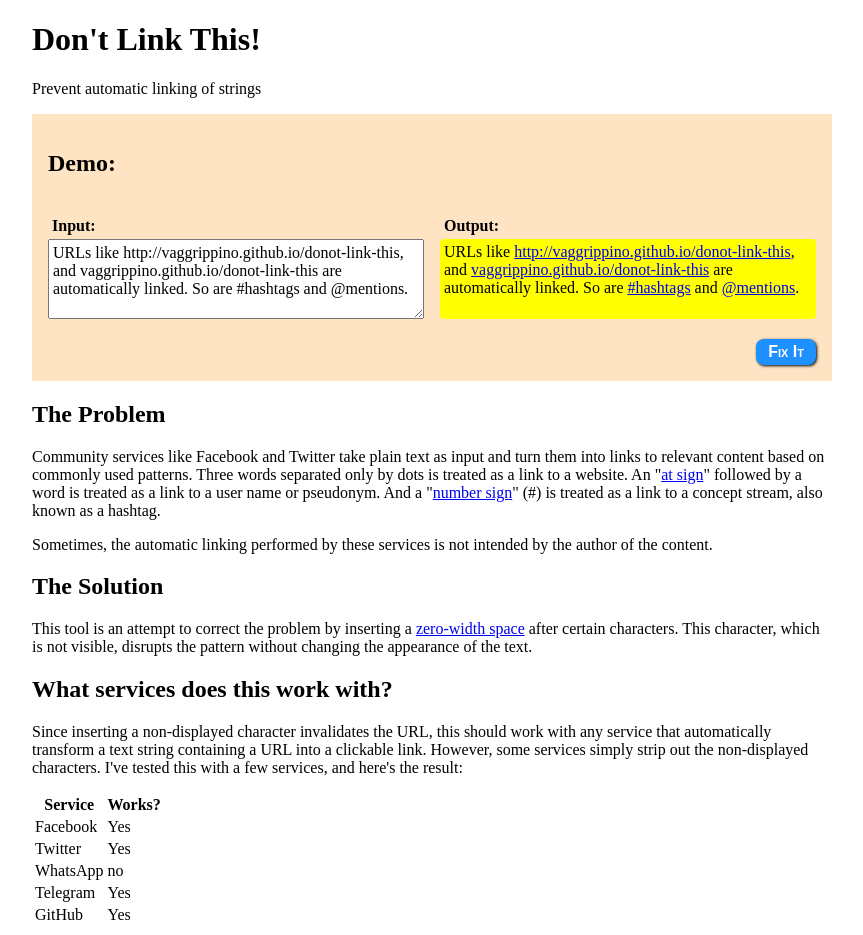
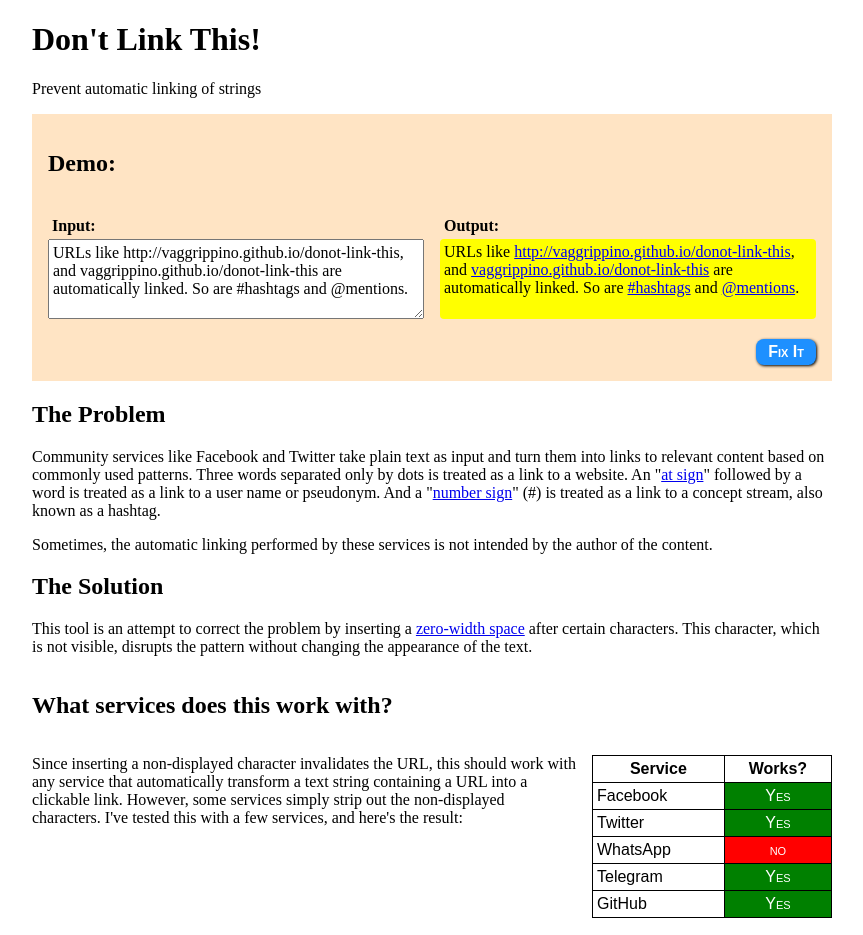
Before and after one commit to VAggrippino/donot-link-this, a website built with webpack: page dist/index.html in a window 1280 px wide. Shown: the whole page, without its empty margins (208-1071 px from the left). Built offline with Linux system fonts and the light colour scheme.

Commit message:
Adjust information block structure and style (BEM)

```diff
--- a/src/scss/main.scss
+++ b/src/scss/main.scss
@@ -94,3 +94,54 @@
     grid-column: 2/3;
   }
 }
+
+table.test-results {
+  border: 1px solid black;
+  width: 15em;
+  border-collapse: collapse;
+  font-family: sans-serif;
+  margin: auto;
+
+  td, th {
+    border: 1px solid black;
+    padding: 0.25em;
+  }
+
+  td.yes, td.no {
+    color: white;
+    font-variant: small-caps;
+    text-align: center;
+  }
+
+  td.yes {
+    background-color: green;
+  }
+
+  td.no {
+    background-color: red;
+  }
+}
+
+@media (min-width: 30rem) {
+  .information__block.compatibility {
+    display: grid;
+    grid-template: auto auto / auto auto;
+    grid-gap: 1rem;
+
+    h2 {
+      grid-row: 1/2;
+      grid-column: span 2;
+    }
+
+    p {
+      margin-top: 0;
+      grid-row: 2/3;
+      grid-column: 1/2;
+    }
+
+    table.test-results {
+      grid-row: 2/3;
+      grid-column: 2/3;
+    }
+  }
+}
```
Also changed, not shown: dist/index.html, dist/main.js.
